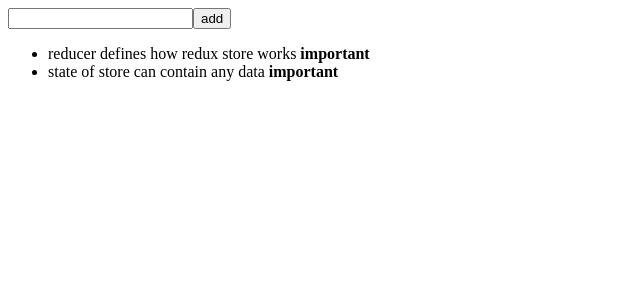
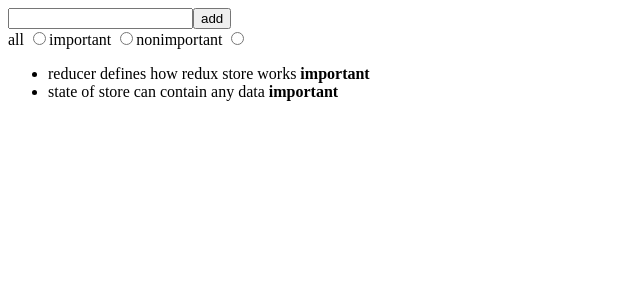
Before and after one commit to m8tja/Full-Stack-Helsinki, a React (Create React App) app in the folder part6/notes/: page / in a window 1280 px wide. Shown: the top 300 px of the page, without its empty margins (0-640 px from the left). Built offline with nearby package versions, Linux system fonts and the light colour scheme.

Commit message:
start of filter implementation

```diff
--- a/part6/notes/src/App.js
+++ b/part6/notes/src/App.js
@@ -3,9 +3,18 @@ import Notes from "./components/Notes"
 
 const App = () => {
 
+  const filterSelected = (value) => {
+    console.log(value)
+  }
+
   return(
     <div>
       <NewNote />
+      <div>
+        all <input type="radio" name="filter" onChange={() => filterSelected("ALL")} />
+        important <input type="radio" name="filter" onChange={() => filterSelected("IMPORTANT")} />
+        nonimportant <input type="radio" name="filter" onChange={() => filterSelected("NONIMPORTANT")} />
+      </div>
       <Notes />
     </div>
   )
```
